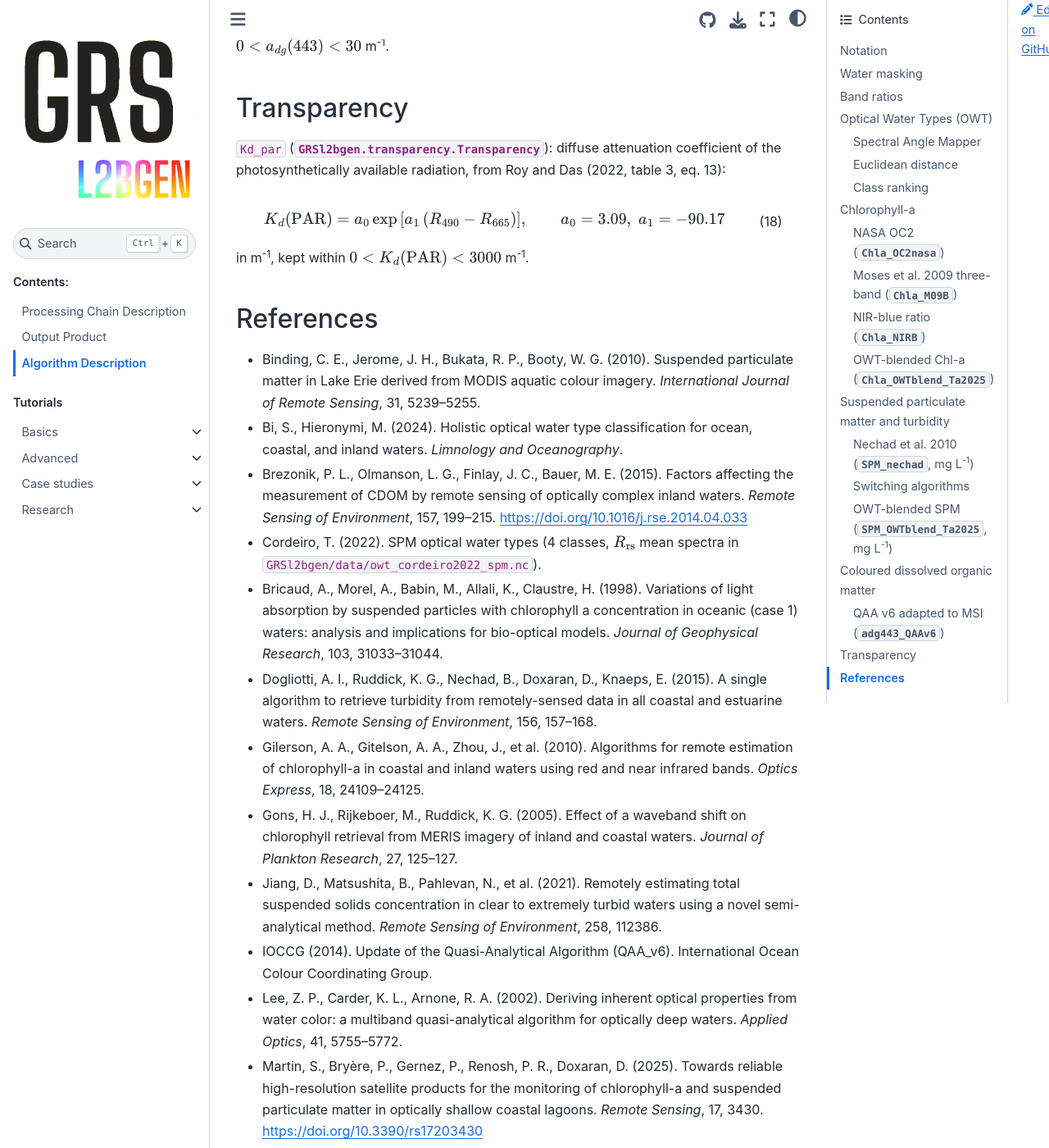
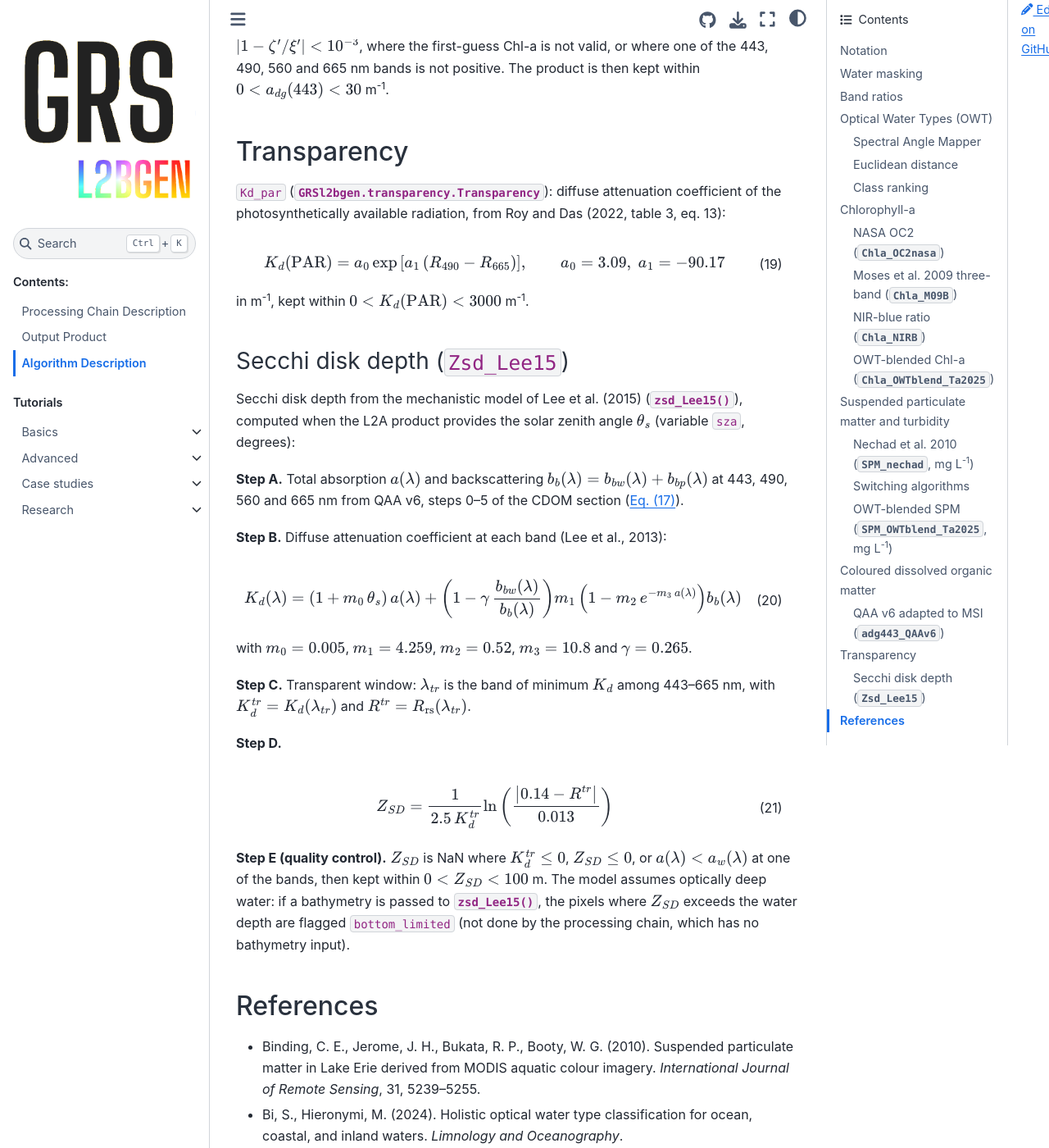
Before and after one commit to Tristanovsk/GRSl2bgen, a Sphinx documentation site: the page built from docs/source/algorithms.rst, in a window 1280 px wide and 1400 px high, scrolled down 8990 px. Shown: the whole window at 82% size. Built offline with Sphinx 7.4.7 and the Sphinx Book theme 1.1.4, drawn with Linux system fonts in a browser that asks for light colours; pages that are not in the unit, such as notebooks, are missing from menus; some of the changed text lies outside the part shown.

Commit message:
docs: Lee 2015 Secchi depth product, QAA steps shared with CDOM

```diff
--- a/docs/source/algorithms.rst
+++ b/docs/source/algorithms.rst
@@ -429,7 +429,8 @@ with the decomposition step adapted to the MSI bands
 :py:class:`GRSl2bgen.utils.iopw`, with the temperature and salinity correction
 of Röttgers et al. (2014) (:math:`T = 20` °C, :math:`S = 0` by default).
 
-**Steps 0--5 (QAA v6).** Below-water reflectance and the ratio
+**Steps 0--5 (QAA v6)**, shared with the Secchi disk depth
+(:py:func:`GRSl2bgen.utils.qaa_v6_iops`). Below-water reflectance and the ratio
 :math:`u = b_b / (a + b_b)`:
 
 .. math::
@@ -461,6 +462,7 @@ Then
    \eta = 2 \left[1 - 1.2 \exp\left(-0.9\, \frac{r_{rs}(443)}{r_{rs}(560)}\right)\right]
 
 .. math::
+   :label: qaa-a
 
    a(\lambda) = \frac{\left[1 - u(\lambda)\right] \left[b_{bw}(\lambda) + b_{bp}(\lambda)\right]}{u(\lambda)}
 
@@ -510,6 +512,50 @@ Roy and Das (2022, table 3, eq. 13):
 
 in m\ :sup:`-1`, kept within :math:`0 < K_d(\mathrm{PAR}) < 3000` m\ :sup:`-1`.
 
+Secchi disk depth (``Zsd_Lee15``)
+~~~~~~~~~~~~~~~~~~~~~~~~~~~~~~~~~
+
+Secchi disk depth from the mechanistic model of Lee et al. (2015)
+(:py:meth:`~GRSl2bgen.transparency.Transparency.zsd_Lee15`), computed when the
+L2A product provides the solar zenith angle :math:`\theta_s` (variable ``sza``,
+degrees):
+
+**Step A.** Total absorption :math:`a(\lambda)` and backscattering
+:math:`b_b(\lambda) = b_{bw}(\lambda) + b_{bp}(\lambda)` at 443, 490, 560 and
+665 nm from QAA v6, steps 0--5 of the CDOM section (:eq:`qaa-a`).
+
+**Step B.** Diffuse attenuation coefficient at each band (Lee et al., 2013):
+
+.. math::
+   :label: kd-lee13
+
+   K_d(\lambda) = (1 + m_0\, \theta_s)\, a(\lambda)
+   + \left(1 - \gamma\, \frac{b_{bw}(\lambda)}{b_b(\lambda)}\right) m_1
+     \left(1 - m_2\, e^{-m_3\, a(\lambda)}\right) b_b(\lambda)
+
+with :math:`m_0 = 0.005`, :math:`m_1 = 4.259`, :math:`m_2 = 0.52`,
+:math:`m_3 = 10.8` and :math:`\gamma = 0.265`.
+
+**Step C.** Transparent window: :math:`\lambda_{tr}` is the band of minimum
+:math:`K_d` among 443--665 nm, with :math:`K_d^{tr} = K_d(\lambda_{tr})` and
+:math:`R^{tr} = \Rrs(\lambda_{tr})`.
+
+**Step D.**
+
+.. math::
+   :label: zsd
+
+   Z_{SD} = \frac{1}{2.5\, K_d^{tr}}
+            \ln\left(\frac{\left|0.14 - R^{tr}\right|}{0.013}\right)
+
+**Step E (quality control).** :math:`Z_{SD}` is NaN where
+:math:`K_d^{tr} \le 0`, :math:`Z_{SD} \le 0`, or :math:`a(\lambda) < a_w(\lambda)`
+at one of the bands, then kept within :math:`0 < Z_{SD} < 100` m. The model
+assumes optically deep water: if a bathymetry is passed to
+:py:meth:`~GRSl2bgen.transparency.Transparency.zsd_Lee15`, the pixels where
+:math:`Z_{SD}` exceeds the water depth are flagged ``bottom_limited`` (not done
+by the processing chain, which has no bathymetry input).
+
 References
 ----------
 
@@ -543,6 +589,13 @@ References
   112386.
 - IOCCG (2014). Update of the Quasi-Analytical Algorithm (QAA_v6).
   International Ocean Colour Coordinating Group.
+- Lee, Z., Hu, C., Shang, S., Du, K., Lewis, M., Arnone, R., Brewin, R. (2013).
+  Penetration of UV-visible solar radiation in the global oceans: insights from
+  ocean color remote sensing. *Journal of Geophysical Research: Oceans*, 118,
+  4241--4255.
+- Lee, Z., Shang, S., Hu, C., Du, K., Weidemann, A., Hou, W., Lin, J., Lin, G.
+  (2015). Secchi disk depth: a new theory and mechanistic model for underwater
+  visibility. *Remote Sensing of Environment*, 169, 139--149.
 - Lee, Z. P., Carder, K. L., Arnone, R. A. (2002). Deriving inherent optical
   properties from water color: a multiband quasi-analytical algorithm for
   optically deep waters. *Applied Optics*, 41, 5755--5772.
--- a/docs/source/processing_chain.rst
+++ b/docs/source/processing_chain.rst
@@ -33,7 +33,7 @@ Level-2A (Rrs, remote-sensing reflectance) product. Given one L2A product, it:
 3. retrieves chlorophyll-a and suspended particulate matter (SPM), each with stand-alone
    algorithms and an OWT-blended product, turbidity, colored dissolved organic matter
    (CDOM, including a QAA product that uses the OWT-blended chlorophyll-a), and water
-   transparency (Kd(PAR));
+   transparency (Kd(PAR) and Secchi disk depth);
 4. merges all of these into a single Level-2B product, written as NetCDF or Zarr
    (optionally as a multiscale Zarr pyramid for cloud visualisation).
 
@@ -198,6 +198,9 @@ description (dimensions, attributes, quality flags, packing).
    * - ``Kd_par``
      - m\ :sup:`-1`
      - Diffuse attenuation coefficient of PAR (Roy and Das 2022)
+   * - ``Zsd_Lee15``
+     - m
+     - Secchi disk depth (Lee et al. 2015)
 
 Output formats
 ~~~~~~~~~~~~~~
```
Also changed, not shown: docs/source/output_product.rst (+8 -1 lines), 1 other file.
